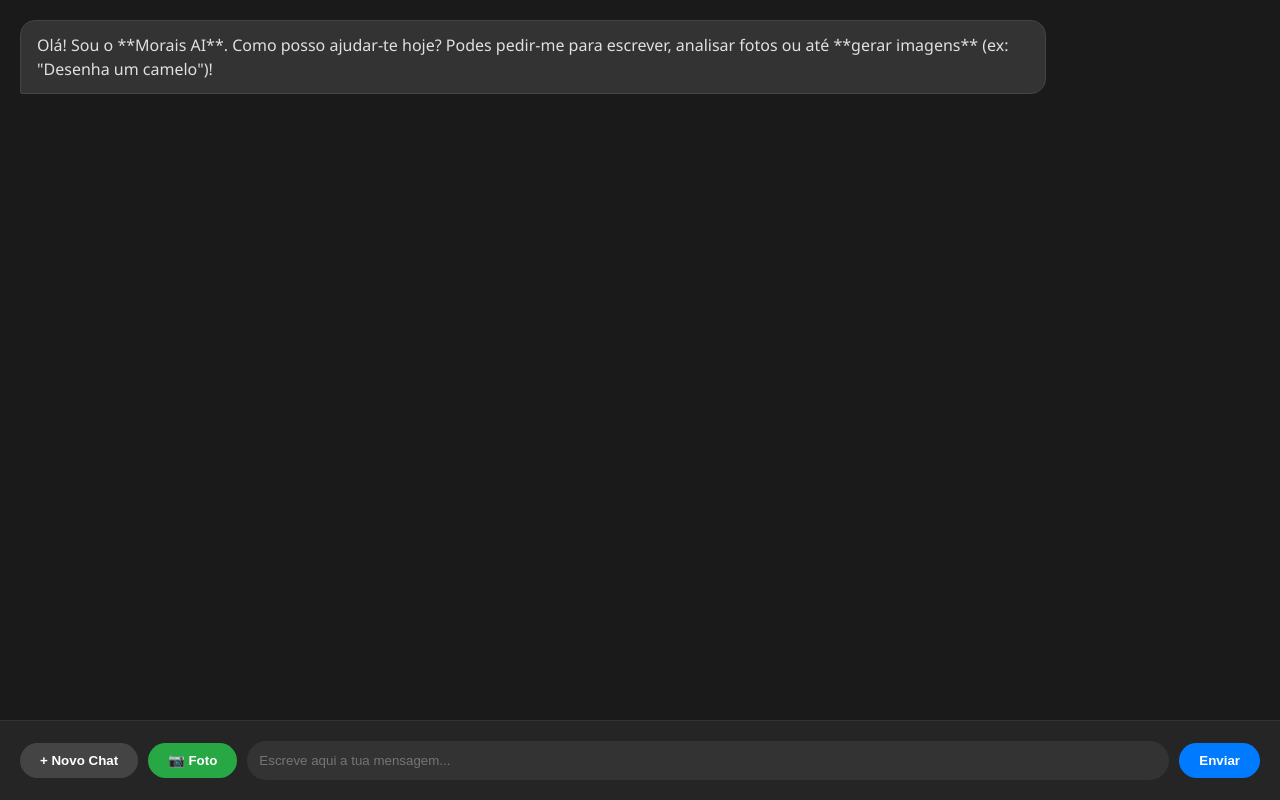
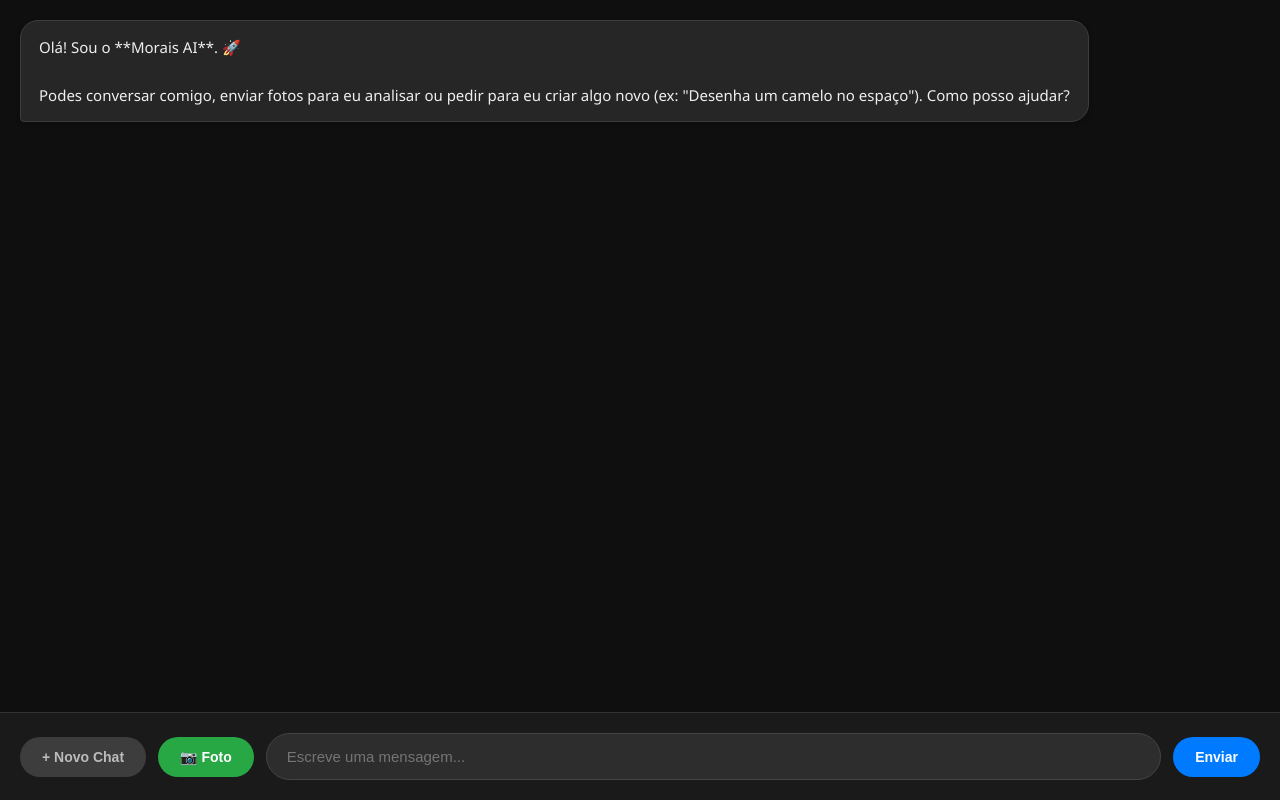
Before and after one commit to joazinhon56-bit/moraisai, a Flask app: page / in a window 1280 px wide. Run offline with Flask 3, Linux system fonts and the light colour scheme.

Commit message:
Corrigido bug do Novo Chat e interface atualizada

```diff
--- a/templates/index.html
+++ b/templates/index.html
@@ -3,78 +3,172 @@
 <head>
     <meta charset="UTF-8">
     <meta name="viewport" content="width=device-width, initial-scale=1.0">
-    <title>Morais AI - O Teu Assistente Inteligente</title>
+    <title>Morais AI - Oficial</title>
     <style>
-        /* CSS Básico para o Chat */
-        body { font-family: 'Segoe UI', Tahoma, Geneva, Verdana, sans-serif; background-color: #1a1a1a; color: white; margin: 0; display: flex; flex-direction: column; height: 100vh; }
-        #chat-container { flex: 1; overflow-y: auto; padding: 20px; display: flex; flex-direction: column; gap: 15px; }
-        .message { max-width: 80%; padding: 12px 16px; border-radius: 15px; line-height: 1.5; word-wrap: break-word; }
-        .user { align-self: flex-end; background-color: #007bff; color: white; border-bottom-right-radius: 2px; }
-        .ia { align-self: flex-start; background-color: #333; color: #e0e0e0; border-bottom-left-radius: 2px; border: 1px solid #444; }
-        #input-area { padding: 20px; background-color: #252525; display: flex; gap: 10px; align-items: center; border-top: 1px solid #333; }
-        input[type="text"] { flex: 1; padding: 12px; border-radius: 25px; border: none; background-color: #333; color: white; outline: none; }
-        button { padding: 10px 20px; border-radius: 25px; border: none; cursor: pointer; font-weight: bold; transition: 0.3s; }
+        /* Estilos da Interface Morais AI */
+        body {
+            font-family: 'Segoe UI', Roboto, Helvetica, Arial, sans-serif;
+            background-color: #0f0f0f;
+            color: #ffffff;
+            margin: 0;
+            display: flex;
+            flex-direction: column;
+            height: 100vh;
+        }
+
+        #chat-container {
+            flex: 1;
+            overflow-y: auto;
+            padding: 20px;
+            display: flex;
+            flex-direction: column;
+            gap: 15px;
+            scroll-behavior: smooth;
+        }
+
+        /* Balões de Mensagem */
+        .message {
+            max-width: 85%;
+            padding: 14px 18px;
+            border-radius: 18px;
+            line-height: 1.6;
+            word-wrap: break-word;
+            font-size: 15px;
+            box-shadow: 0 2px 5px rgba(0,0,0,0.2);
+        }
+
+        .user {
+            align-self: flex-end;
+            background: linear-gradient(135deg, #007bff, #0056b3);
+            color: white;
+            border-bottom-right-radius: 4px;
+        }
+
+        .ia {
+            align-self: flex-start;
+            background-color: #262626;
+            color: #efefef;
+            border-bottom-left-radius: 4px;
+            border: 1px solid #3d3d3d;
+        }
+
+        /* Área de Input */
+        #input-area {
+            padding: 20px;
+            background-color: #1a1a1a;
+            display: flex;
+            gap: 12px;
+            align-items: center;
+            border-top: 1px solid #333;
+        }
+
+        input[type="text"] {
+            flex: 1;
+            padding: 14px 20px;
+            border-radius: 30px;
+            border: 1px solid #444;
+            background-color: #2d2d2d;
+            color: white;
+            outline: none;
+            font-size: 15px;
+        }
+
+        input[type="text"]:focus { border-color: #007bff; }
+
+        button {
+            padding: 12px 22px;
+            border-radius: 30px;
+            border: none;
+            cursor: pointer;
+            font-weight: 600;
+            transition: all 0.2s ease;
+            font-size: 14px;
+        }
+
         .btn-send { background-color: #007bff; color: white; }
-        .btn-new { background-color: #444; color: white; }
+        .btn-send:hover { background-color: #0069d9; transform: scale(1.05); }
+
+        .btn-new { background-color: #3d3d3d; color: #bbb; }
+        .btn-new:hover { background-color: #4d4d4d; color: white; }
+
         .btn-img { background-color: #28a745; color: white; }
-        img.chat-img { max-width: 100%; border-radius: 10px; margin-top: 10px; display: block; }
-        .loading { font-style: italic; color: #888; font-size: 0.9em; }
+        .btn-img:hover { background-color: #218838; }
+
+        /* Estilo para Imagens no Chat */
+        .chat-img-render {
+            max-width: 100%;
+            border-radius: 12px;
+            margin-top: 10px;
+            border: 1px solid #444;
+            display: block;
+        }
+
+        .loading-text { font-style: italic; color: #888; font-size: 13px; }
+
+        /* Custom Scrollbar */
+        #chat-container::-webkit-scrollbar { width: 6px; }
+        #chat-container::-webkit-scrollbar-thumb { background: #444; border-radius: 10px; }
     </style>
 </head>
 <body>
 
     <div id="chat-container">
-        <div class="message ia">Olá! Sou o **Morais AI**. Como posso ajudar-te hoje? Podes pedir-me para escrever, analisar fotos ou até **gerar imagens** (ex: "Desenha um camelo")!</div>
+        <div class="message ia">
+            Olá! Sou o **Morais AI**. 🚀<br><br>
+            Podes conversar comigo, enviar fotos para eu analisar ou pedir para eu criar algo novo (ex: "Desenha um camelo no espaço"). Como posso ajudar?
+        </div>
     </div>
 
     <div id="input-area">
         <button class="btn-new" onclick="novoChat()">+ Novo Chat</button>
-        <input type="file" id="file-input" style="display: none;" accept="image/*" onchange="uploadImagem()">
+
+        <input type="file" id="file-input" style="display: none;" accept="image/*" onchange="processarFoto()">
         <button class="btn-img" onclick="document.getElementById('file-input').click()">📷 Foto</button>
-        <input type="text" id="user-input" placeholder="Escreve aqui a tua mensagem..." onkeypress="handleKeyPress(event)">
+
+        <input type="text" id="user-input" placeholder="Escreve uma mensagem..." onkeypress="if(event.key==='Enter') enviarMensagem()">
+
         <button class="btn-send" onclick="enviarMensagem()">Enviar</button>
     </div>
 
     <script>
-        let imagemBase64 = null;
+        let fotoParaEnviar = null;
 
-        // --- FUNÇÃO QUE CORRIGE O BUG DO LOGOUT ---
+        // --- CORREÇÃO DO BUG DE LOGOUT ---
         function novoChat() {
-            // 1. Limpa apenas as mensagens visualmente
-            document.getElementById('chat-container').innerHTML = `
-                <div class="message ia">Conversa reiniciada. Como posso ajudar agora?</div>
+            // Limpa apenas o visual das mensagens
+            const container = document.getElementById('chat-container');
+            container.innerHTML = `
+                <div class="message ia">Conversa reiniciada. O que vamos fazer agora?</div>
             `;
 
-            // 2. Limpa APENAS o histórico do chat da memória do browser
-            // Substitui 'historico_chat' pelo nome que usas para guardar a conversa
-            localStorage.removeItem('historico_chat');
+            // Limpa o histórico da conversa da memória se existir,
+            // mas NÃO apaga o login (NUNCA usa localStorage.clear())
+            localStorage.removeItem('morais_chat_history');
 
-            // NOTA: Nunca usamos localStorage.clear() aqui para não deslogar!
-            console.log("Chat limpo, mas continuas logado! ✅");
+            console.log("Interface limpa. Sessão preservada.");
         }
 
-        function handleKeyPress(e) {
-            if (e.key === 'Enter') enviarMensagem();
-        }
-
-        async function uploadImagem() {
+        function processarFoto() {
             const file = document.getElementById('file-input').files[0];
             if (!file) return;
 
             const reader = new FileReader();
             reader.onload = (e) => {
-                imagemBase64 = e.target.result;
-                appendMessage('Enviaste uma imagem para análise.', 'user');
+                fotoParaEnviar = e.target.result;
+                appendMessage("<i>[Foto selecionada para análise]</i>", 'user');
             };
             reader.readAsDataURL(file);
         }
 
-        function appendMessage(text, type, id = '') {
+        function appendMessage(htmlContent, type, id = '') {
             const container = document.getElementById('chat-container');
             const div = document.createElement('div');
             div.className = `message ${type}`;
             if (id) div.id = id;
-            div.innerHTML = text; // Usamos innerHTML para renderizar tags <img> e negritos
+
+            // Importante: innerHTML permite que as tags <img> funcionem!
+            div.innerHTML = htmlContent;
+
             container.appendChild(div);
             container.scrollTop = container.scrollHeight;
         }
@@ -83,36 +177,38 @@
             const input = document.getElementById('user-input');
             const msg = input.value.trim();
 
-            if (!msg && !imagemBase64) return;
+            if (!msg && !fotoParaEnviar) return;
 
-            // Mostra a mensagem do utilizador
             if (msg) appendMessage(msg, 'user');
             input.value = '';
 
-            // Mostra indicador de carregamento
-            const tempId = 'loading-' + Date.now();
-            appendMessage('O Morais AI está a pensar...', 'ia loading', tempId);
+            const loadingId = 'loading-' + Date.now();
+            appendMessage('Morais AI está a processar...', 'ia loading-text', loadingId);
 
             try {
                 const response = await fetch('/chat', {
                     method: 'POST',
                     headers: { 'Content-Type': 'application/json' },
-                    body: JSON.stringify({ msg: msg, image: imagemBase64 })
+                    body: JSON.stringify({ msg: msg, image: fotoParaEnviar })
                 });
 
                 const data = await response.json();
 
-                // Remove o loading e mostra a resposta real
-                document.getElementById(tempId).remove();
+                // Remove o aviso de carregamento
+                const loadingEl = document.getElementById(loadingId);
+                if (loadingEl) loadingEl.remove();
+
+                // Mostra a resposta da IA (com suporte a imagem se houver)
                 appendMessage(data.resposta, 'ia');
 
-                // Limpa a imagem após enviar
-                imagemBase64 = null;
+                // Limpa a foto após enviar
+                fotoParaEnviar = null;
                 document.getElementById('file-input').value = '';
 
             } catch (error) {
-                document.getElementById(tempId).innerHTML = "Erro ao ligar ao servidor. Tenta novamente.";
-                console.error(error);
+                const loadingEl = document.getElementById(loadingId);
+                if (loadingEl) loadingEl.innerHTML = "Erro de ligação. Verifica a tua internet.";
+                console.error("Erro no fetch:", error);
             }
         }
     </script>
```
